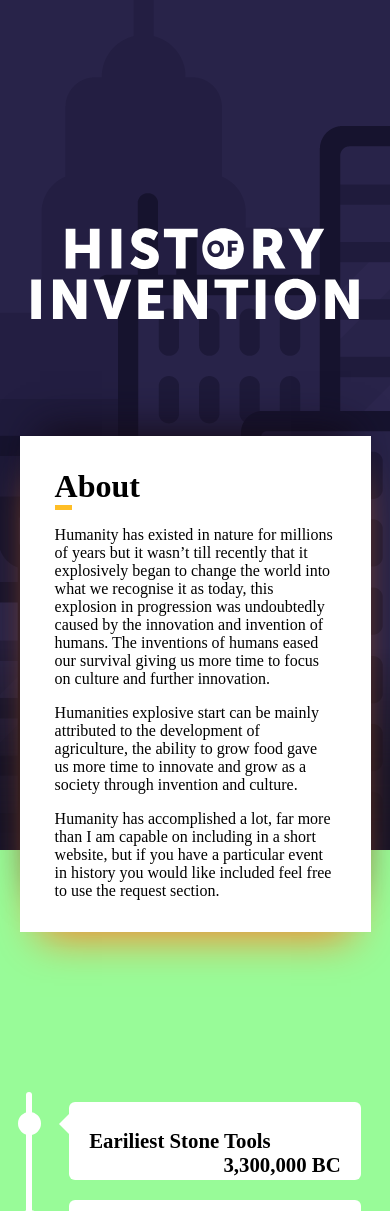
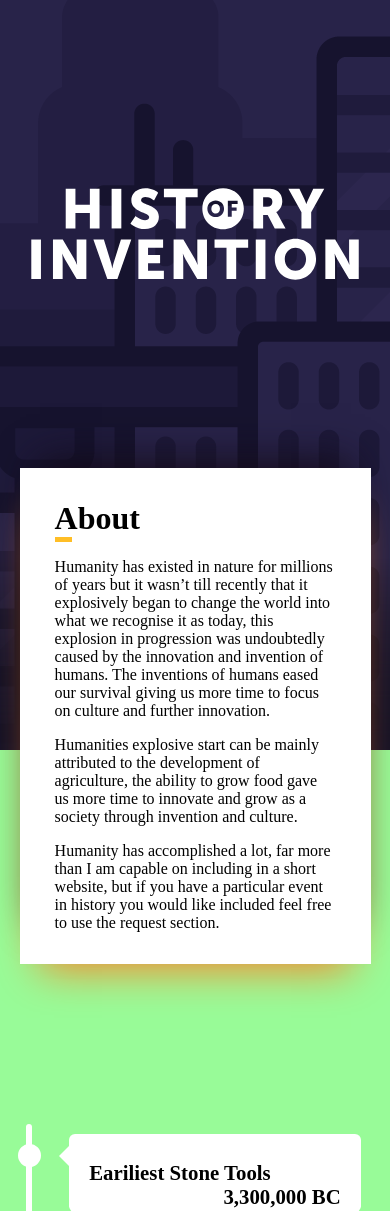
Before and after one commit to CalumDixon/Historyofinvention, a PHP site: page / in a window 390 px wide. Shown: the part 64-1275 px from the top of the page. Run offline with PHP 8.4, Linux system fonts and the light colour scheme; some web fonts are replaced.

Commit message:
adjusting sizes for mobile view

```diff
--- a/stylesheet.css
+++ b/stylesheet.css
@@ -489,7 +489,7 @@ nav li {
 }
 
 .historylogo {
-    margin-top: 13em;
+    margin-top: 10.5em;
 }
 
     .topimage {
@@ -497,7 +497,7 @@ nav li {
     }
 
 .aboutcontainer {
-    margin-top:6em;
+    margin-top:10.5em;
 }
 
 .abouttitle{
```
Also changed, not shown: newtopimage-iphone.png.
